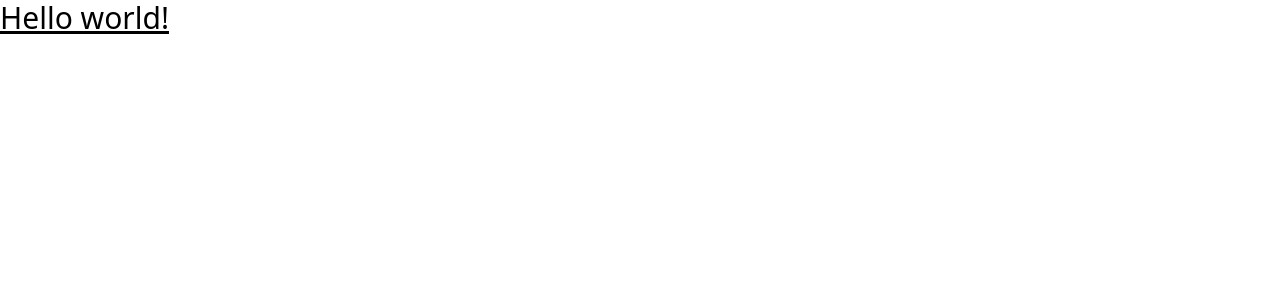
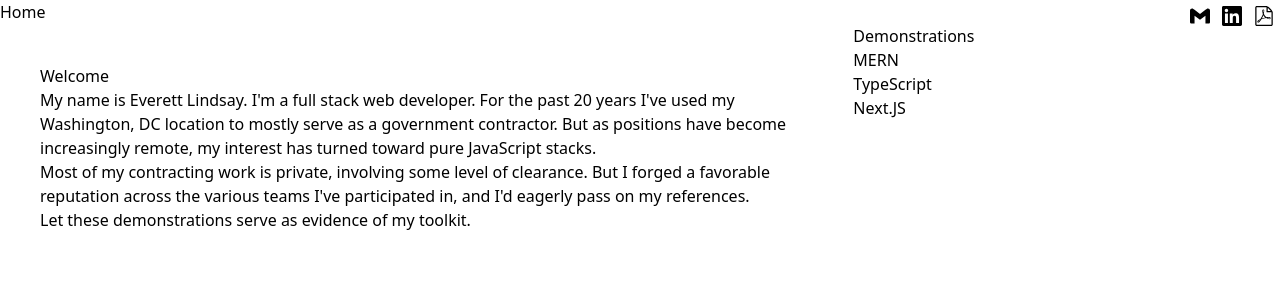
Before and after one commit to Ever-It-Lazy/portfolio, a Next.js app: page / in a window 1280 px wide. Shown: the top 300 px of the page. Built offline with nearby package versions, Linux system fonts and the light colour scheme.

Commit message:
Initial layout. Iconed links.

```diff
--- a/package.json
+++ b/package.json
@@ -12,7 +12,8 @@
     "@next/font": "13.1.6",
     "next": "13.1.6",
     "react": "18.2.0",
-    "react-dom": "18.2.0"
+    "react-dom": "18.2.0",
+    "react-icons": "^4.7.1"
   },
   "devDependencies": {
     "autoprefixer": "^10.4.13",
--- a/pages/index.js
+++ b/pages/index.js
@@ -2,13 +2,65 @@ import Head from 'next/head'
 import Image from 'next/image'
 import { Inter } from '@next/font/google'
 import styles from '@/styles/Home.module.css'
+import { SiGmail, SiLinkedin, SiGithub } from 'react-icons/si';
+import { ImFilePdf } from 'react-icons/im';
+import Link from 'next/link';
+
 
 const inter = Inter({ subsets: ['latin'] })
 
 export default function Home() {
 	return (
-		<h1 className="text-3xl  underline">
-			Hello world!
-		</h1>
+		<div className="grid grid-cols-3">
+			<nav className="col-span-3 flex">
+				<a href="./home">Home</a>
+				<div className="absolute flex right-0">
+					<Link href="mailto:everettlindsay@gmail.com">
+						<SiGmail className="icon" />
+					</Link>
+					<Link href="https://www.linkedin.com/in/everett-l-59249691/" target="_blank">
+						<SiLinkedin className="icon"/>
+					</Link>
+					<Link href="https://drive.google.com/file/d/1-66zH-VSrFpuf_KWtoh3Q5dPx-6HWn0C/view?usp=sharing" target="_blank">
+						<ImFilePdf className="icon" />
+					</Link>
+				</div>
+			</nav>
+			<div className="col-span-2 m-10">
+				<div>
+					<h1>Welcome</h1>
+					<p>
+					My name is Everett Lindsay. I'm a full stack web developer.
+					For the past 20 years I've used my Washington, DC location to
+					mostly serve as a government contractor. But as positions
+					have become increasingly remote, my interest has turned
+					toward pure JavaScript stacks.
+					</p>
+					<p>
+					Most of my contracting work is private, involving some level
+					of clearance. But I forged a favorable reputation across the
+					various teams I've participated in, and I'd eagerly pass on
+					my references.
+					</p>
+					<p>
+					Let these demonstrations serve as evidence of my toolkit.
+					</p>
+				</div>
+			</div>
+			<div className="col-span-1">
+				<h2>Demonstrations</h2>
+				<ul>
+					<li>
+						<a href="https://mern-tutorial-2.herokuapp.com/" className="link-underline">MERN</a>
+					</li>
+					<li>
+						<a href="https://typescript-tutorial-1.web.app/" className="link-underline">TypeScript</a>
+					</li>
+					<li>
+						<a href="https://nextfire-app-hazel.vercel.app/" className="link-underline">Next.JS</a>
+					</li>
+				</ul>
+			</div>
+		</div>
 	)
 }
--- a/styles/globals.css
+++ b/styles/globals.css
@@ -17,3 +17,13 @@
 .link-underline:hover::after {
 	@apply w-[100%]
 }
+
+.icon {
+	@apply m-2 scale-125
+	cursor-pointer
+	duration-200;
+}
+.icon:hover {
+	@apply scale-150
+	duration-200;
+}
```
Also changed, not shown: 1 other file (tests, documents, lock files or other folders).
